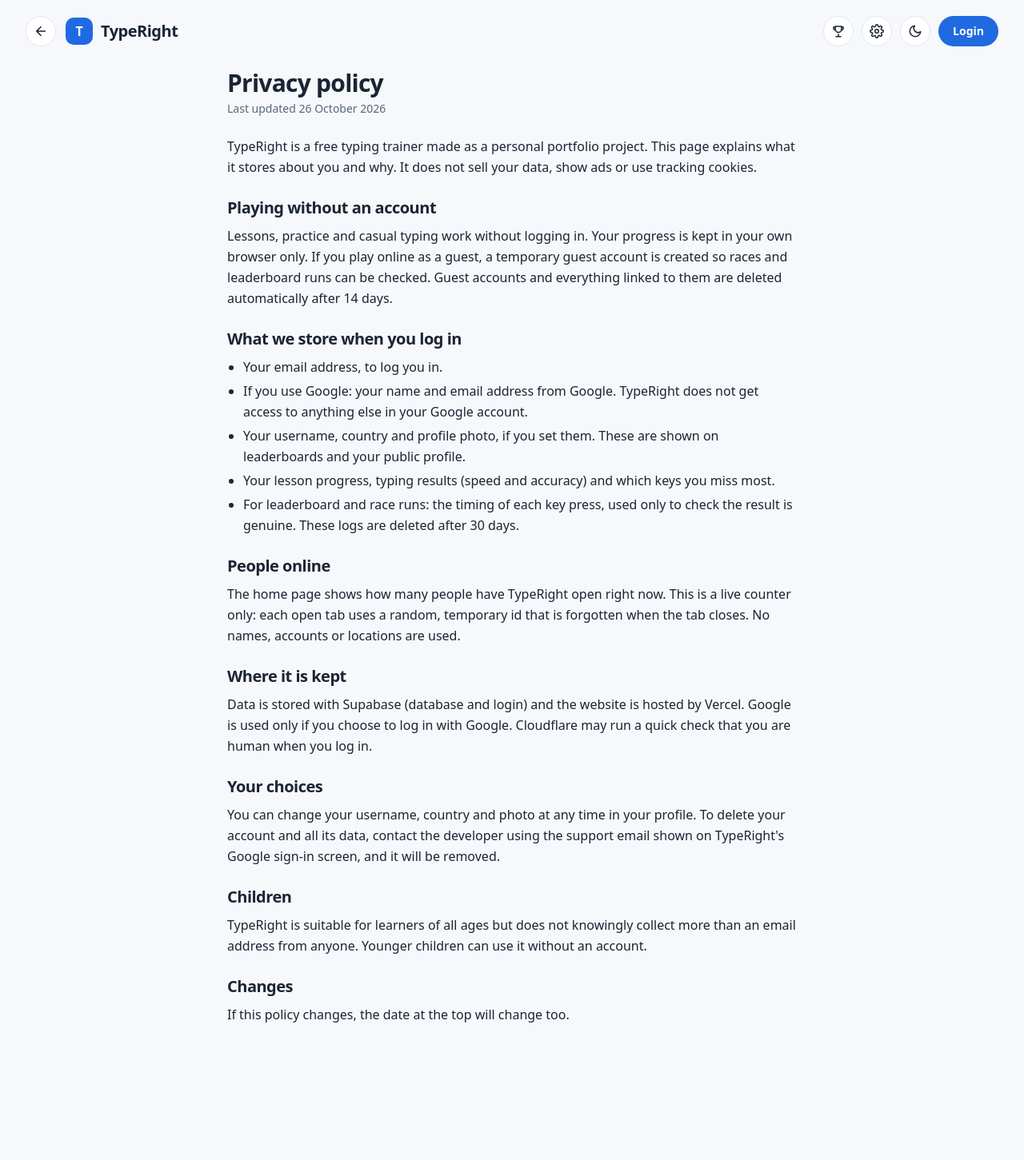
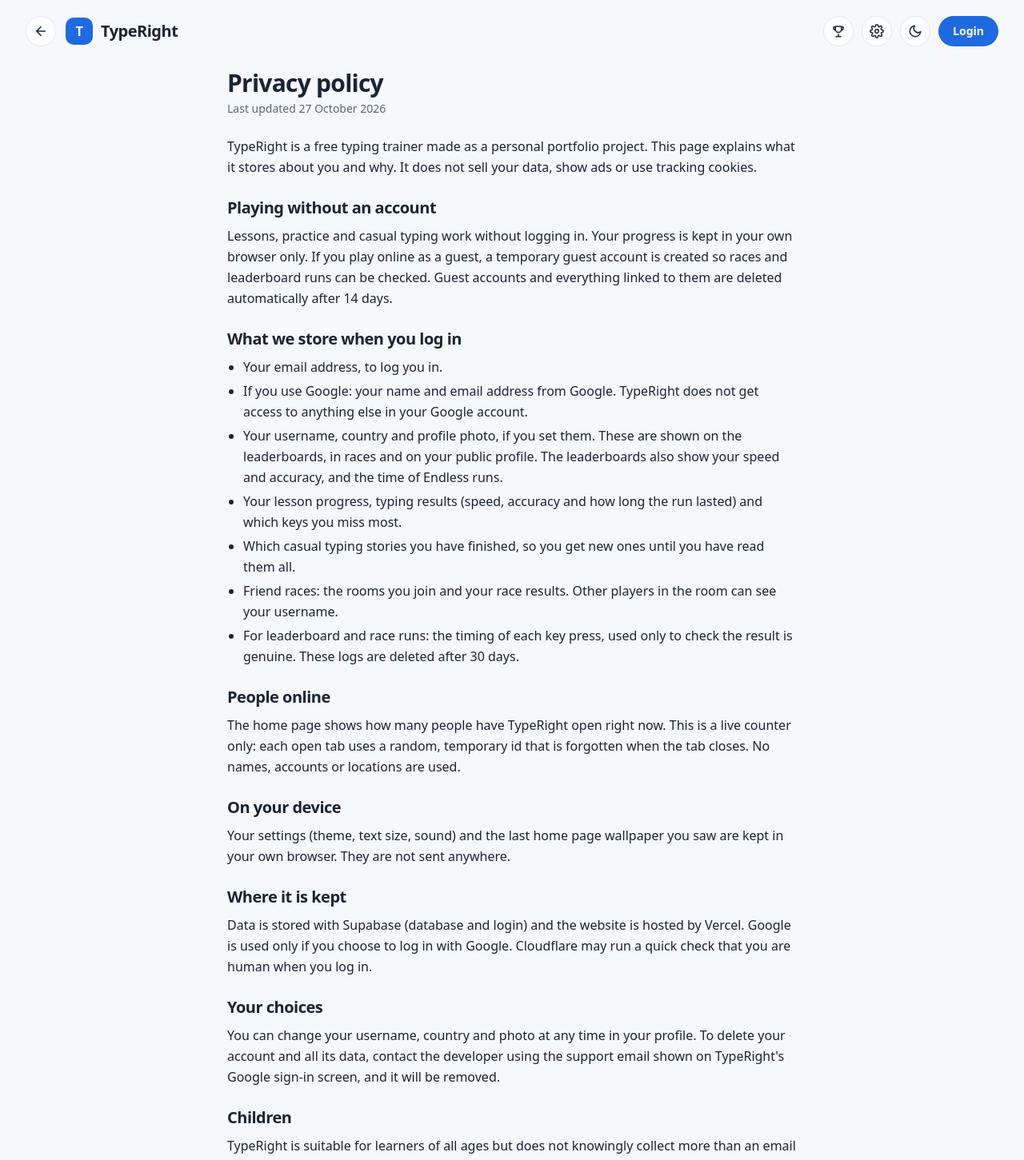
Before and after one commit to dewdew-del/typeright, a React (Vite) app: page /privacy in a window 1280 px wide. Shown: the top 1451 px of the page at 80% size. Before the commit the page ends 1346 px from the top, so only its background shows below. Built offline with nearby package versions, Linux system fonts and the light colour scheme; no server answers.

Commit message:
Privacy policy: update date and cover stories progress, run duration, friend races, local settings

```diff
--- a/src/pages/Privacy.tsx
+++ b/src/pages/Privacy.tsx
@@ -1,6 +1,6 @@
 import type { ReactNode } from 'react'
 
-const UPDATED = '26 October 2026'
+const UPDATED = '27 October 2026'
 
 /** Plain-language privacy policy (Google sign-in requires one before the app can go public). */
 export function Privacy() {
@@ -26,8 +26,10 @@ export function Privacy() {
         <ul className="ml-5 list-disc space-y-1">
           <li>Your email address, to log you in.</li>
           <li>If you use Google: your name and email address from Google. TypeRight does not get access to anything else in your Google account.</li>
-          <li>Your username, country and profile photo, if you set them. These are shown on leaderboards and your public profile.</li>
-          <li>Your lesson progress, typing results (speed and accuracy) and which keys you miss most.</li>
+          <li>Your username, country and profile photo, if you set them. These are shown on the leaderboards, in races and on your public profile. The leaderboards also show your speed and accuracy, and the time of Endless runs.</li>
+          <li>Your lesson progress, typing results (speed, accuracy and how long the run lasted) and which keys you miss most.</li>
+          <li>Which casual typing stories you have finished, so you get new ones until you have read them all.</li>
+          <li>Friend races: the rooms you join and your race results. Other players in the room can see your username.</li>
           <li>For leaderboard and race runs: the timing of each key press, used only to check the result is genuine. These logs are deleted after 30 days.</li>
         </ul>
       </Section>
@@ -35,6 +37,11 @@ export function Privacy() {
       <Section title="People online">
         The home page shows how many people have TypeRight open right now. This is a live counter only: each open tab
         uses a random, temporary id that is forgotten when the tab closes. No names, accounts or locations are used.
+      </Section>
+
+      <Section title="On your device">
+        Your settings (theme, text size, sound) and the last home page wallpaper you saw are kept in your own browser.
+        They are not sent anywhere.
       </Section>
 
       <Section title="Where it is kept">
```
